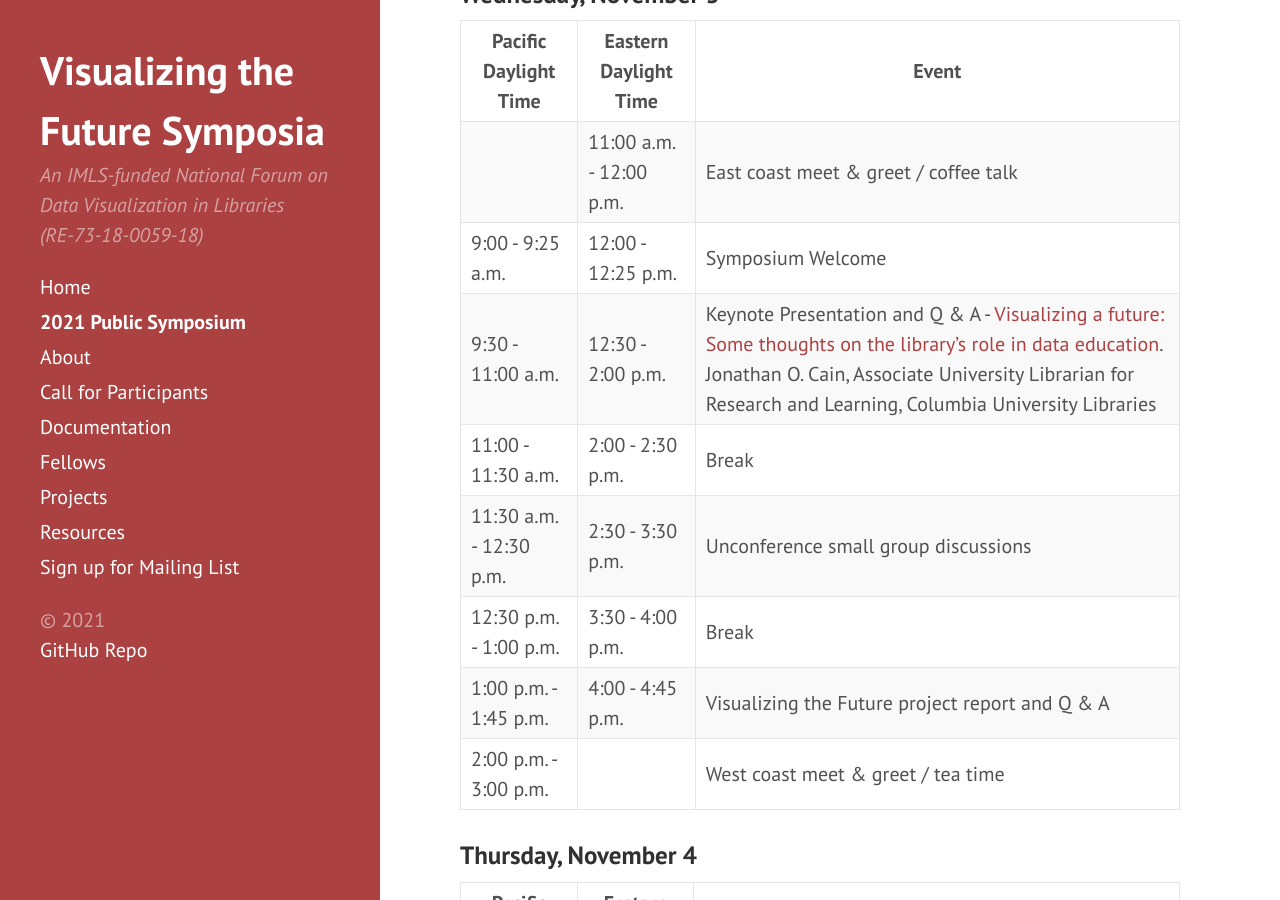
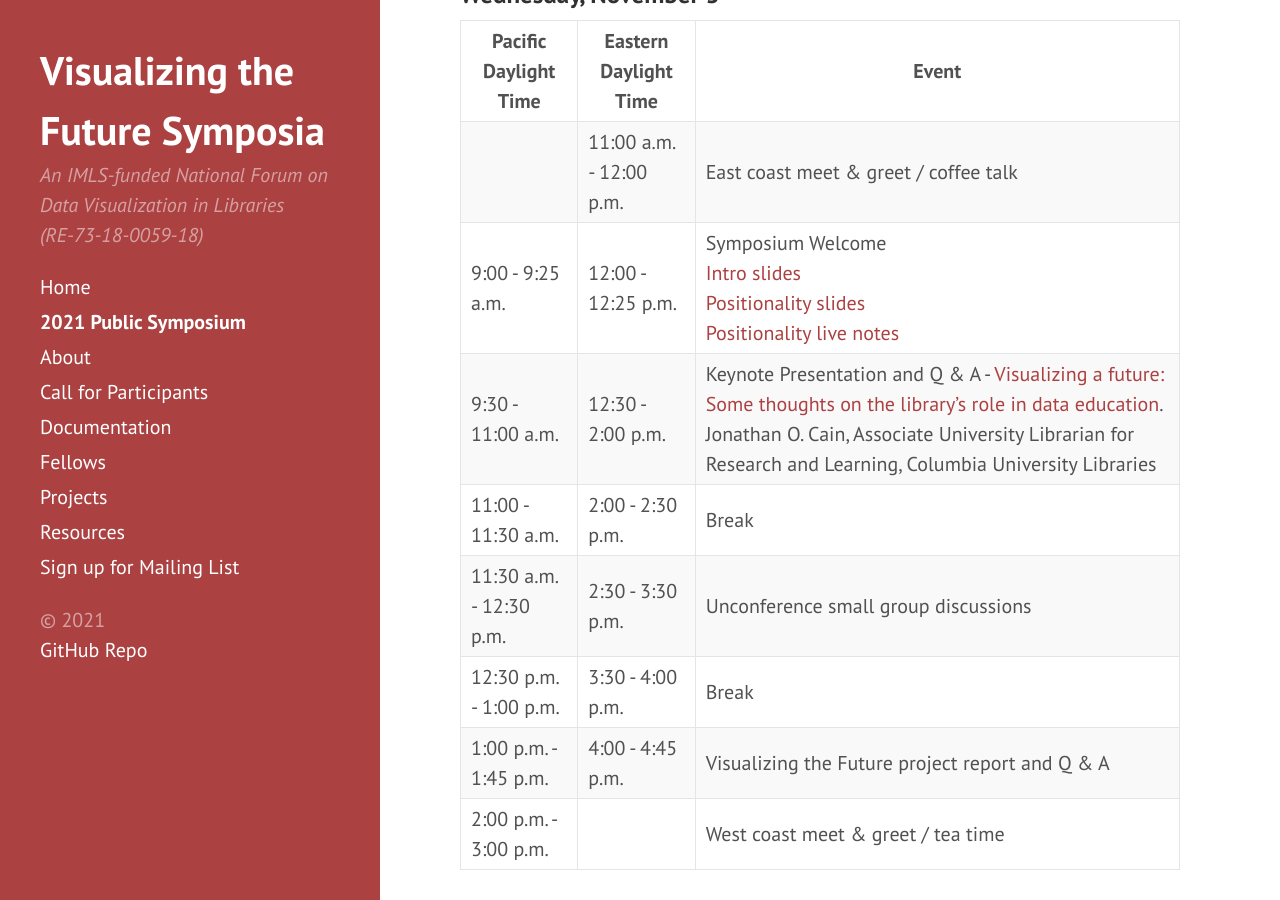
Before and after one commit to visualizingthefuture/visualizingthefuture.github.io, a Jekyll site: the page built from symposium.md, in a window 1280 px wide and 900 px high, scrolled down 816 px. Built offline with Jekyll 4.4.1, drawn with Linux system fonts in a browser that asks for light colours.

Commit message:
adding welcome slides

```diff
--- a/symposium.md
+++ b/symposium.md
@@ -27,7 +27,7 @@ We encourage you to join us on the [VTF Slack space](https://vizandtell.slack.co
 | Pacific Daylight Time | Eastern Daylight Time | Event |
 | ----- | ----- | ----- |
 |  | 11:00 a.m. - 12:00 p.m. | East coast meet & greet / coffee talk|
-| 9:00 - 9:25 a.m. | 12:00 - 12:25 p.m. | Symposium Welcome |
+| 9:00 - 9:25 a.m. | 12:00 - 12:25 p.m. | Symposium Welcome <br /> [Intro slides](https://docs.google.com/presentation/d/1EZ6_vgfs9ImgGtSZPc9mNc9Vi2CAgzRLZ-XUvMSzLOE/edit#slide=id.p) <br /> [Positionality slides](https://docs.google.com/presentation/d/1cS7_c6yWq6k4nob7bMTedY4Hz4C6U34QG367zaMKLcY/edit?usp=sharing) <br /> [Positionality live notes](https://docs.google.com/document/d/1BGNU_y4VVpIrxKhX5nCHIim4yudTaOePANKd9yMt98g/edit?usp=sharing)  |
 | 9:30 - 11:00 a.m. | 12:30 - 2:00 p.m. | Keynote Presentation and Q & A - [Visualizing a future: Some thoughts on the library’s role in data education](keynote). Jonathan O. Cain, Associate University Librarian for Research and Learning, Columbia University Libraries |
 | 11:00 - 11:30 a.m. | 2:00 - 2:30 p.m. | Break |
 | 11:30 a.m. - 12:30 p.m. | 2:30 - 3:30 p.m. | Unconference small group discussions |
```
